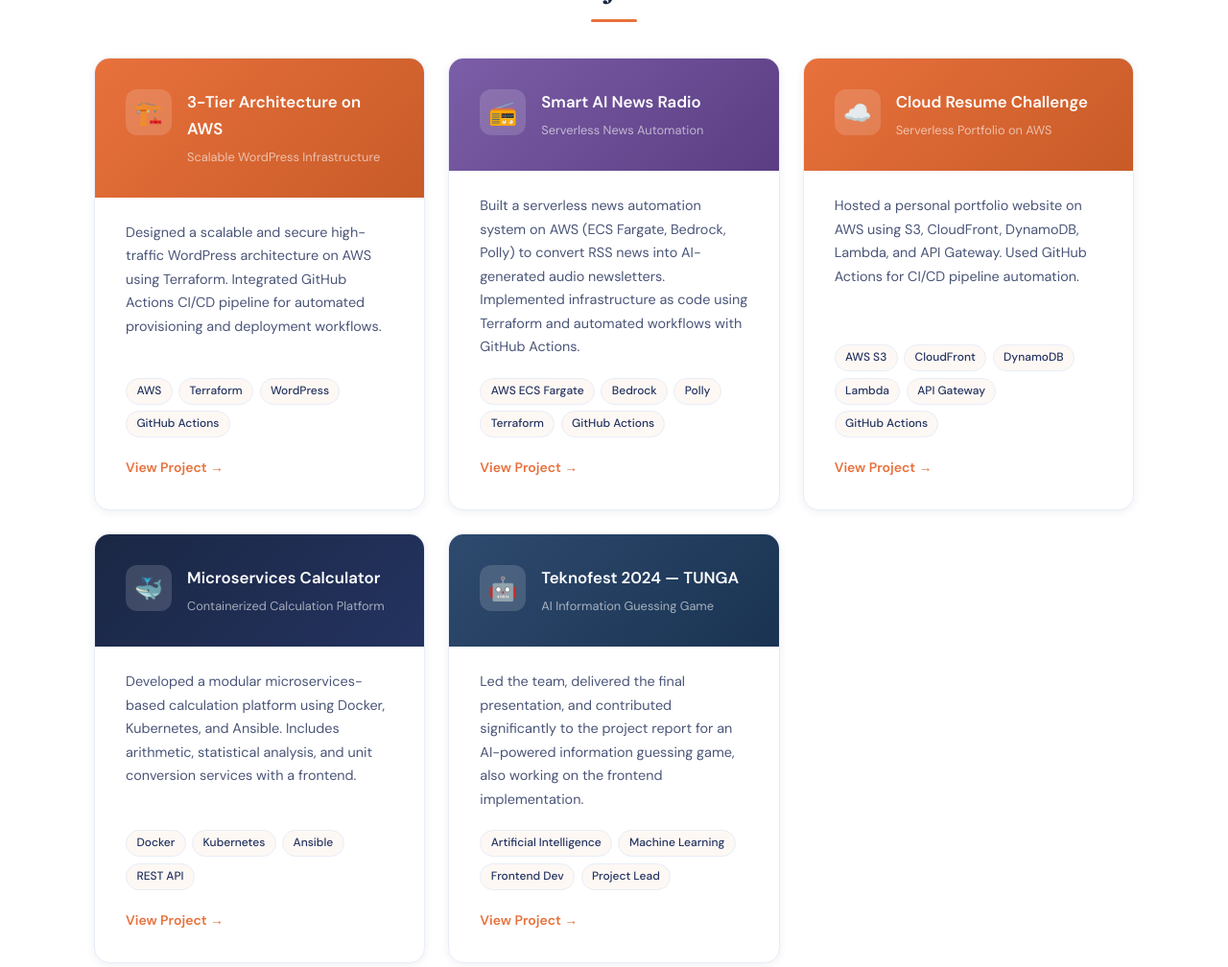
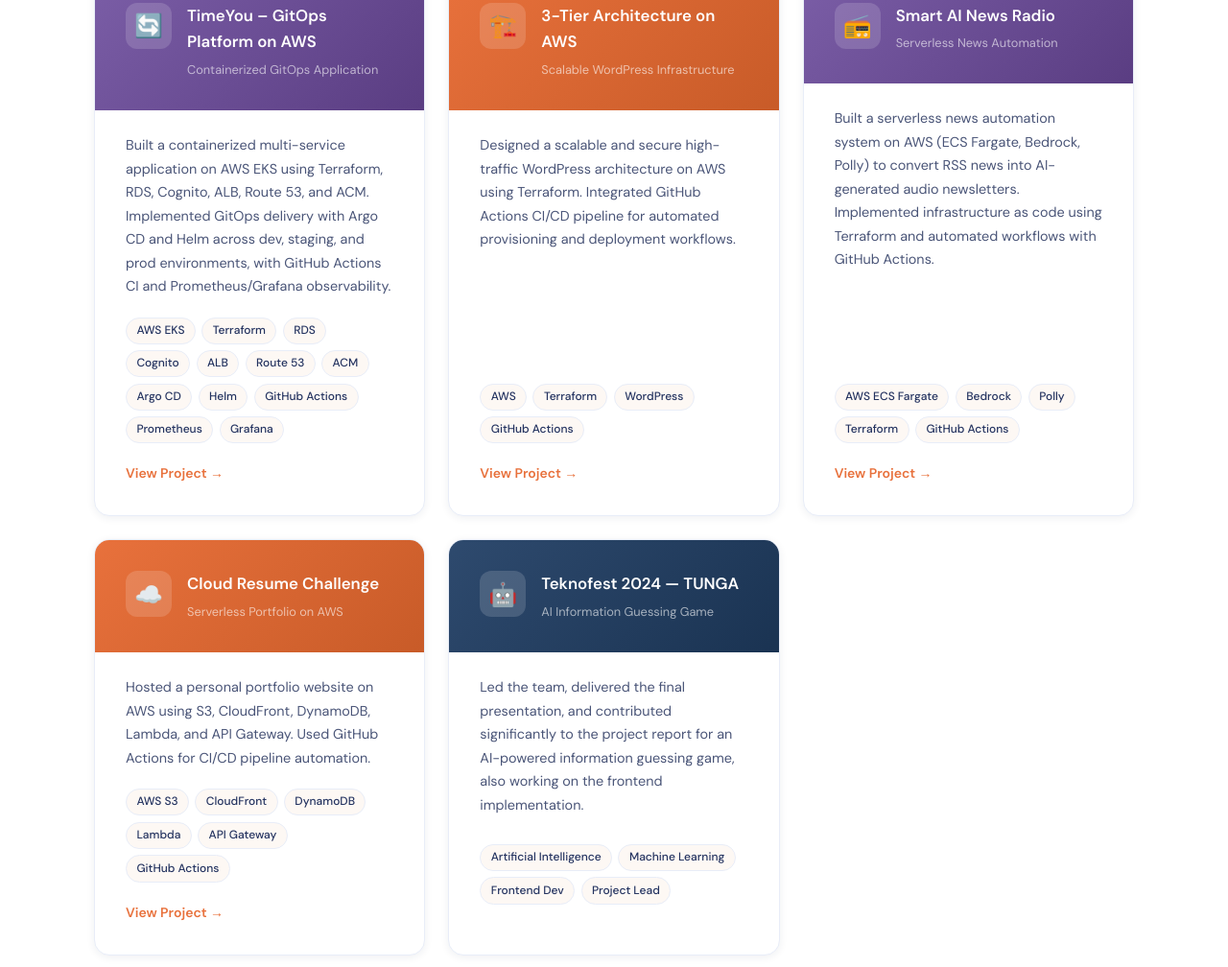
Before and after one commit to frkndmr7/portfolio-website, a plain HTML site: page website/index.html in a window 1280 px wide. Shown: the part 1153-2161 px from the top of the page at 96% size. Drawn offline with Linux system fonts and the light colour scheme; no server answers.

Commit message:
feat: update portfolio content and project links

```diff
--- a/website/index.html
+++ b/website/index.html
@@ -620,9 +620,7 @@
     <div class="container">
         <h2 class="section-title">About Me</h2>
         <div class="about-content">
-            <p>I am a Computer Engineering graduate focused on <strong>Cloud Engineering</strong>, with hands-on experience building and deploying scalable solutions on Amazon Web Services. With a background in cybersecurity, I approach cloud-based systems with a security-first mindset and focus on designing reliable and efficient architectures.</p>
-            <br>
-            <p>I am seeking opportunities to further develop my skills in <strong>cloud technologies</strong> and contribute to innovative, impactful projects.</p>
+            <p>Cloud &amp; DevOps Engineer with hands-on experience in building and deploying scalable solutions on AWS, focused on CI/CD and infrastructure automation. With a cybersecurity background, I adopt a security-first approach to designing reliable and efficient cloud infrastructures, complemented by an active interest in multi-cloud environments.</p>
         </div>
     </div>
 </section>
@@ -632,6 +630,34 @@
     <div class="container">
         <h2 class="section-title">Projects</h2>
         <div class="projects-grid">
+
+            <div class="project-card">
+                <div class="project-header tf">
+                    <div class="project-icon-box">🔄</div>
+                    <div class="project-header-text">
+                        <p class="project-title">TimeYou – GitOps Platform on AWS</p>
+                        <p class="project-subtitle">Containerized GitOps Application</p>
+                    </div>
+                </div>
+                <div class="project-content">
+                    <p class="project-description">Built a containerized multi-service application on AWS EKS using Terraform, RDS, Cognito, ALB, Route 53, and ACM. Implemented GitOps delivery with Argo CD and Helm across dev, staging, and prod environments, with GitHub Actions CI and Prometheus/Grafana observability.</p>
+                    <div class="project-tech">
+                        <span class="tech-tag">AWS EKS</span>
+                        <span class="tech-tag">Terraform</span>
+                        <span class="tech-tag">RDS</span>
+                        <span class="tech-tag">Cognito</span>
+                        <span class="tech-tag">ALB</span>
+                        <span class="tech-tag">Route 53</span>
+                        <span class="tech-tag">ACM</span>
+                        <span class="tech-tag">Argo CD</span>
+                        <span class="tech-tag">Helm</span>
+                        <span class="tech-tag">GitHub Actions</span>
+                        <span class="tech-tag">Prometheus</span>
+                        <span class="tech-tag">Grafana</span>
+                    </div>
+                    <a href="https://github.com/frkndmr7/timeyou" class="project-link">View Project →</a>
+                </div>
+            </div>
 
             <div class="project-card">
                 <div class="project-header aws">
@@ -649,7 +675,7 @@
                         <span class="tech-tag">WordPress</span>
                         <span class="tech-tag">GitHub Actions</span>
                     </div>
-                    <a href="#" class="project-link">View Project →</a>
+                    <a href="https://github.com/frkndmr7/aws-3-tier-web-app" class="project-link">View Project →</a>
                 </div>
             </div>
 
@@ -670,7 +696,7 @@
                         <span class="tech-tag">Terraform</span>
                         <span class="tech-tag">GitHub Actions</span>
                     </div>
-                    <a href="#" class="project-link">View Project →</a>
+                    <a href="https://github.com/frkndmr7/audio-news-generator" class="project-link">View Project →</a>
                 </div>
             </div>
 
@@ -692,27 +718,7 @@
                         <span class="tech-tag">API Gateway</span>
                         <span class="tech-tag">GitHub Actions</span>
                     </div>
-                    <a href="#" class="project-link">View Project →</a>
-                </div>
-            </div>
-
-            <div class="project-card">
-                <div class="project-header exp">
-                    <div class="project-icon-box">🐳</div>
-                    <div class="project-header-text">
-                        <p class="project-title">Microservices Calculator</p>
-                        <p class="project-subtitle">Containerized Calculation Platform</p>
-                    </div>
-                </div>
-                <div class="project-content">
-                    <p class="project-description">Developed a modular microservices-based calculation platform using Docker, Kubernetes, and Ansible. Includes arithmetic, statistical analysis, and unit conversion services with a frontend.</p>
-                    <div class="project-tech">
-                        <span class="tech-tag">Docker</span>
-                        <span class="tech-tag">Kubernetes</span>
-                        <span class="tech-tag">Ansible</span>
-                        <span class="tech-tag">REST API</span>
-                    </div>
-                    <a href="#" class="project-link">View Project →</a>
+                    <a href="https://github.com/frkndmr7/portfolio-website" class="project-link">View Project →</a>
                 </div>
             </div>
 
@@ -732,7 +738,6 @@
                         <span class="tech-tag">Frontend Dev</span>
                         <span class="tech-tag">Project Lead</span>
                     </div>
-                    <a href="#" class="project-link">View Project →</a>
                 </div>
             </div>
 
@@ -767,7 +772,7 @@
             <div class="certificate-card">
                 <div class="cert-icon azure">🔷</div>
                 <div class="cert-body">
-                    <p class="certificate-title">Azure Fundamentals (AZ-900)</p>
+                    <p class="certificate-title">Microsoft Certified: Azure Fundamentals (AZ-900)</p>
                     <p class="certificate-issuer">Microsoft</p>
                     <a href="https://learn.microsoft.com/en-us/users/halilfurkandamar-7452/credentials/64565ed9ca74fcf6" target="_blank" class="cert-link">View Certificate →</a>
                 </div>
@@ -776,7 +781,7 @@
             <div class="certificate-card">
                 <div class="cert-icon huawei">🌐</div>
                 <div class="cert-body">
-                    <p class="certificate-title">HCCDA – Tech Essentials</p>
+                    <p class="certificate-title">Huawei: HCCDA-Tech Essentials</p>
                     <p class="certificate-issuer">Huawei</p>
                     <a href="https://drive.google.com/file/d/13kmJzKK5Cj8jdSovIuZSchjiKeGHf_XI/view" target="_blank" class="cert-link">View Certificate →</a>
                 </div>
@@ -810,6 +815,15 @@
         <h2 class="section-title">Trainings & Bootcamps</h2>
         <div class="timeline-wrapper">
             <div class="timeline-cards">
+
+                <div class="timeline-card training">
+                    <div>
+                        <p class="tc-role">Sufle Mentorship Program</p>
+                        <p class="tc-company">Sufle</p>
+                    </div>
+                    <span class="tc-date">Jul 2026 – Present</span>
+                    <p class="tc-desc">A mentorship program providing one-on-one guidance from experienced cloud professionals to support technical and professional development.</p>
+                </div>
 
                 <div class="timeline-card training">
                     <div>
```
